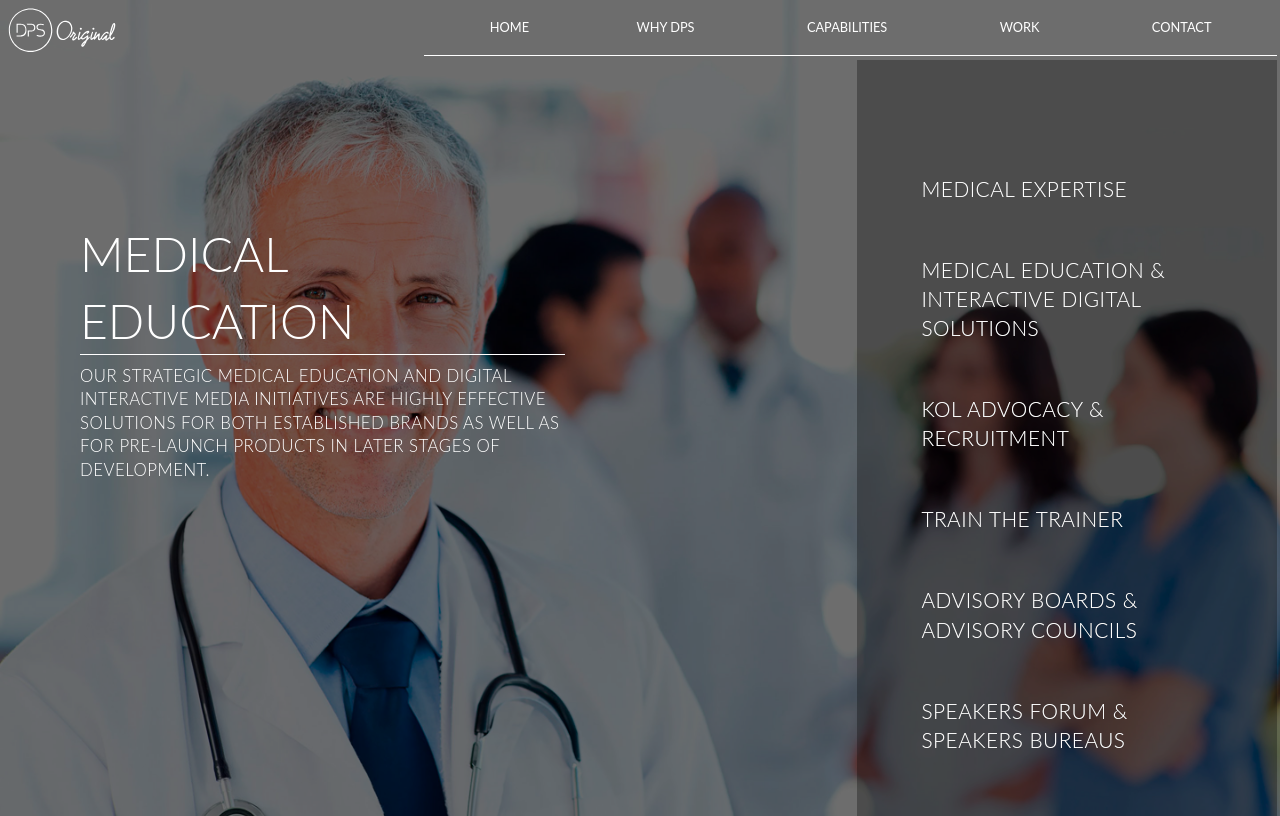
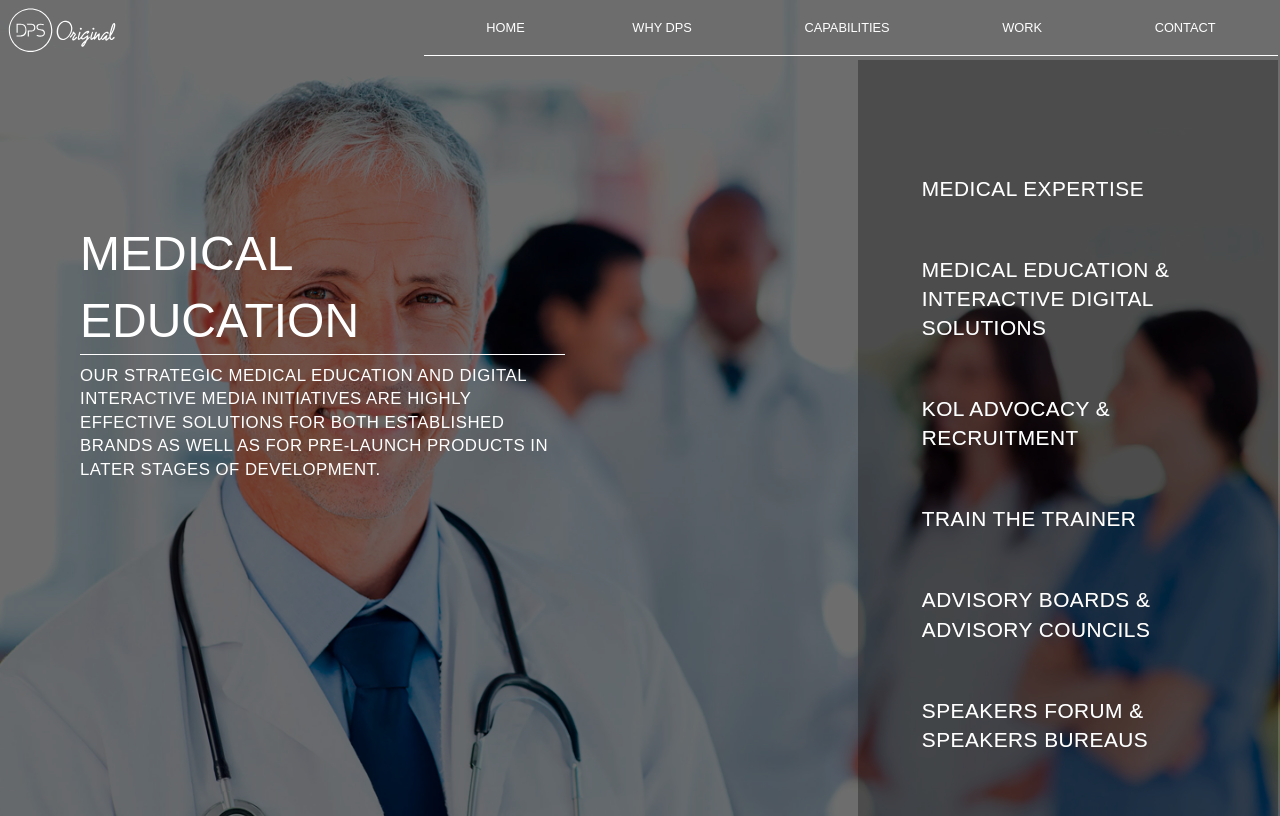
Before and after one commit to emdsgn/Website-1, a Jekyll site: the page built from medical.html, in a window 1280 px wide. Shown: the top 816 px of the page. Built offline with Jekyll 4.4.1, drawn with Linux system fonts in a browser that asks for light colours; Markdown is read by kramdown in place of the engine named in the settings; grey boxes are pictures that could not be loaded.

Commit message:
Fixed portfolio issue and font issue

```diff
--- a/_includes/css/common.css
+++ b/_includes/css/common.css
@@ -13,7 +13,7 @@
 html {
   margin: 0;
   padding: 0;
-  font: normal 100%/1.4 'Lato', sans-serif;
+  font: normal 100%/1.4 sans-serif;
 }
 
 body {
@@ -1209,7 +1209,7 @@
     -moz-transition: 1s;
     transition: 1s;
     font-size: 3em;
-    font-family: 'LATO', sans-serif;
+    font-family: 'PT SANS', sans-serif;
   }
 
   #back-top a:hover span {
--- a/_includes/css/component.css
+++ b/_includes/css/component.css
@@ -79,10 +79,11 @@
 	padding: 15px 20px;
 	font-size: 16px;
 	line-height: 20px;
-	font-weight: 300;
+	font-weight: 100;
 	color: #000;
 	outline: none;
 	text-decoration: none;
+	font-family: 'Lato', sans-serif;
 }
 
 .no-touch .dl-menuwrapper li a:hover {
--- a/_layouts/default.html
+++ b/_layouts/default.html
@@ -8,6 +8,7 @@
 <meta name="viewport" content="width=device-width" />
 <link rel="shortcut icon" href="favicon.ico" type="image/x-icon">
 <link href="css/dps-original.css" rel="stylesheet">
+<link href='http://fonts.googleapis.com/css?family=PT+Sans:400,700,400italic,700italic' rel='stylesheet' type='text/css'>
 <link href='http://fonts.googleapis.com/css?family=Lato:100,300,400,700,900,100italic,300italic,400italic,700italic,900italic' rel='stylesheet' type='text/css'>
 
   <script src="js/modernizr.custom.js"></script>
--- a/_layouts/marketing.html
+++ b/_layouts/marketing.html
@@ -1,11 +1,11 @@
 <!DOCTYPE html>
 <html lang="en">
 <head>
-<meta http-equiv="Content-Type" content="text/html; charset=utf-8" />
+<meta http-equiv="Content-Type" content="text/html; charset=utf-8">
 
 <title>DPS Original</title>
 
-<meta name="viewport" content="width=device-width" />
+<meta name="viewport" content="width=device-width">
 <link rel="shortcut icon" href="favicon.ico" type="image/x-icon">
 <link href="css/dps-original.css" rel="stylesheet">
 <link href='http://fonts.googleapis.com/css?family=PT+Sans:400,700,400italic,700italic' rel='stylesheet' type='text/css'>
--- a/css/dps-original.css
+++ b/css/dps-original.css
@@ -6,9 +6,9 @@
 {% include css/component.css %}
 {% include css/default.css %}
 {% include css/grid.css %}
+{% include css/bookblock.css %}
+{% include css/book-component.css %}
+{% include css/mob-portfolio.css %}
 {% include css/style.css %}
 {% include css/why-demo.css %}
 {% include css/why-component.css %}
-{% include css/bookblock.css %}
-{% include css/book-component.css %}
-{% include css/mob-portfolio.css %}
--- a/marketing.html
+++ b/marketing.html
@@ -217,10 +217,7 @@
         </div>
       </div>
       <!-- Project ends -->
-
   <!-- END WORK -->
-
-  {% include footer.html %}
 </div>
 
 
```
